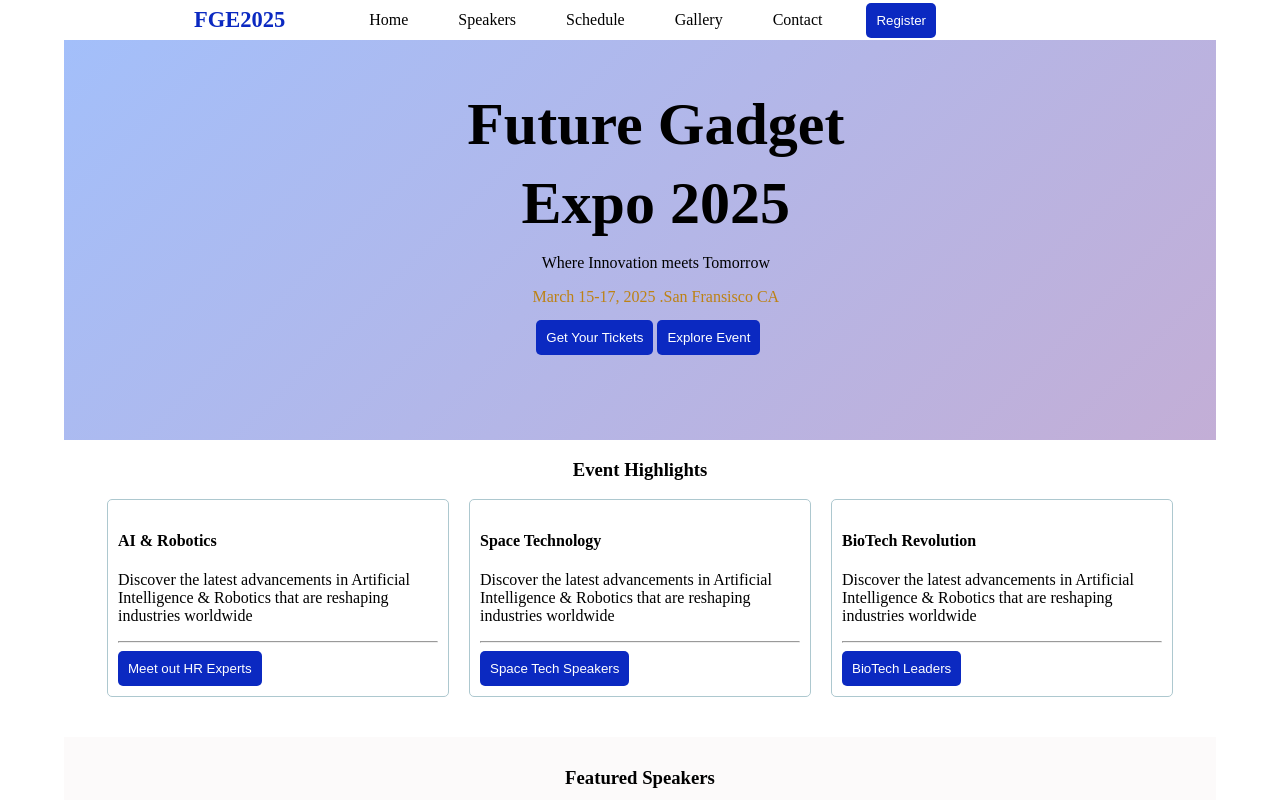
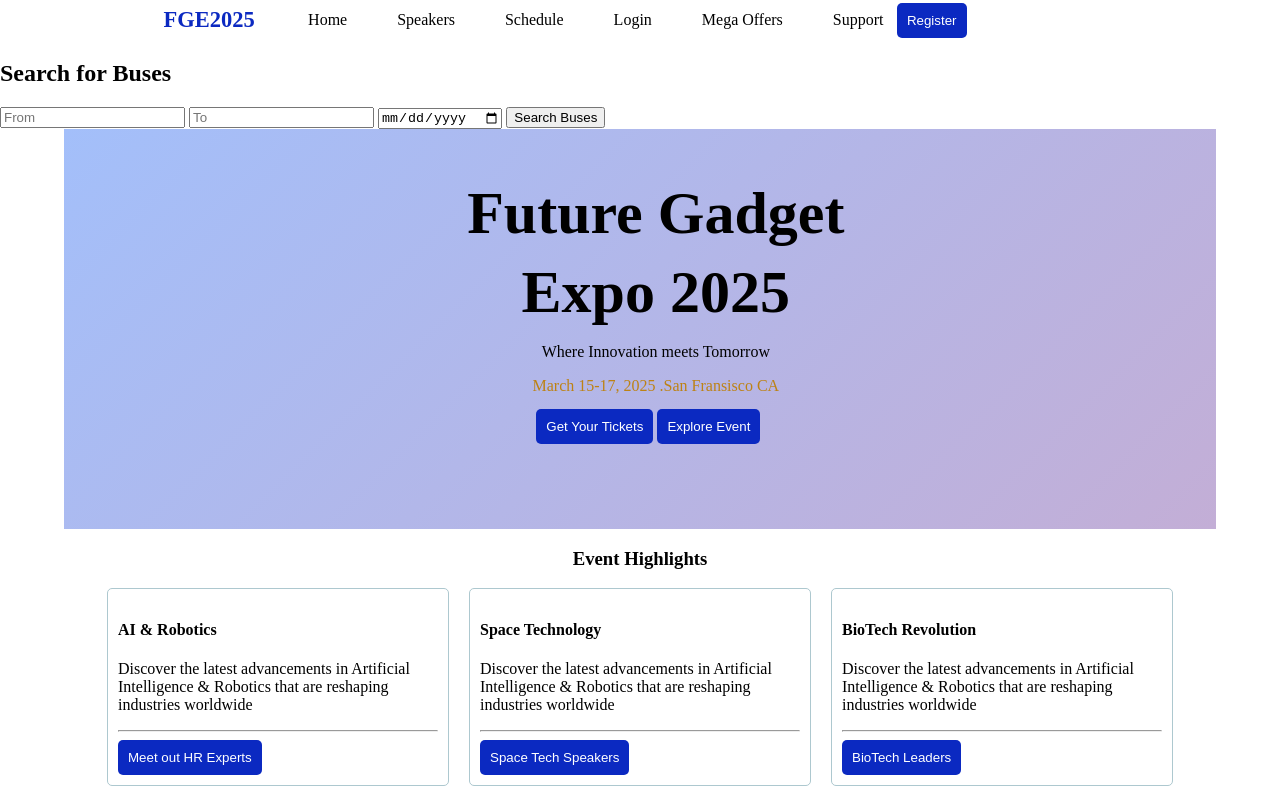
Before and after one commit to ravindra1819/FEG2025PP, a plain HTML site: page index.html in a window 1280 px wide. Shown: the top 800 px of the page. Drawn offline with Linux system fonts and the light colour scheme.

Commit message:
Header | Navbar changes

```diff
--- /dev/null
+++ b/app.js
@@ -0,0 +1,58 @@
+
+const anchorTags = document.getElementsByTagName("a");
+console.log("All Anchor tags :", anchorTags);
+
+// adding new element in header section
+
+const loginItem = document.createElement("li");
+loginItem.innerHTML = `<a href="#" class="nav-item">Login</a>`;
+console.log("Created Element:", loginItem);
+
+const ullistupdate = document.getElementById("nav-list")
+ullistupdate.appendChild(loginItem);
+
+// --- READ & UPDATE ---
+const offersItem = document.getElementById("gallery");
+
+// Read text content
+console.log("Before Update - Offers Text:", offersItem.textContent);
+
+// // Update text content
+offersItem.textContent = "Mega Offers";
+console.log("After Update - Offers Text:", offersItem.textContent);
+
+// --- INSERT ---
+ullistupdate.insertBefore(loginItem, offersItem); // Insert Login before Offers
+console.log("Inserted 'Login' before 'Offers'");
+
+// Replacing Item in navbar
+
+// creating newitem first
+
+const supportItem = document.createElement("li");
+supportItem.innerHTML = `<a href ="#" class="nav-item">Support</a>`;
+
+const olditem = ullistupdate.lastElementChild;
+ullistupdate.replaceChild(supportItem,olditem);
+
+
+// Example for Array Method
+const numlist = [10, 20, 30, 40 , 50];
+// without using curly braces
+// const squarenum = numlist.map((num) => num * num);
+// if we use curly BroadcastChannel, then need to use return inside curly braces
+const squarenum = numlist.map((num) => {return num * num});
+console.log(squarenum)
+
+// DOM Attribute Manipulation
+
+const searchbtn = document.getElementById("searchBtn");
+
+searchbtn.setAttribute("title", "Click to search buses");
+console.log(searchbtn);
+
+searchbtn.setAttribute("data-type", "Primary")
+console.log(searchbtn);
+
+searchbtn.removeAttribute("class");
+console.log(searchbtn);
--- a/index.html
+++ b/index.html
@@ -5,6 +5,7 @@
   <meta charset="UTF-8">
   <meta name="viewport" content="width=device-width, initial-scale=1.0">
   <title>FGG2025</title>
+  <!-- <script src="https://cdn.jsdelivr.net/npm/@tailwindcss/browser@4"></script>   -->
   <link rel="stylesheet" href="./style.css">
 </head>
 
@@ -17,19 +18,30 @@
     </div>
 
     <nav>
-      <ul class="nav-list">
+      <ul class="nav-list" id="nav-list">
         <li><a href="#" class="nav-item">Home</a></li>
         <li><a href="#" class="nav-item">Speakers</a></li>
         <li><a href="#" class="nav-item">Schedule</a></li>
-        <li><a href="#" class="nav-item">Gallery</a></li>
+        <li id="gallery"><a href="#" class="nav-item">Gallery</a></li>
         <li><a href="#" class="nav-item">Contact</a></li>
       </ul>
     </nav>
 
-    <button class="h-btn"><a href="http://127.0.0.1:5501/register.html" class="re-btn" target="_blank">Register</a></button>
+    <button class="h-btn"><a href="http://127.0.0.1:5501/register.html" class="re-btn"
+        target="_blank">Register</a></button>
 
   </header>
   <!-- Header ends here -->
+
+  <section class="bg-white mt-6 rounded-2xl shadow-md container mx-auto p-6">
+    <h2 class="text-xl font-semibold mb-4 text-gray-800">Search for Buses</h2>
+    <div class="grid grid-cols-1 md:grid-cols-4 gap-4">
+      <input type="text" id="fromCity" placeholder="From" class="border p-3 rounded-lg" />
+      <input type="text" id="toCity" placeholder="To" class="border p-3 rounded-lg" />
+      <input type="date" id="journeyDate" class="border p-3 rounded-lg" />
+      <button id="searchBtn" class="bg-red-600 text-white rounded-lg p-3 hover:bg-red-700">Search Buses</button>
+    </div>
+  </section>
 
   <!--hero section starts here-->
   <section class="hero-card">
@@ -209,6 +221,7 @@
 
   <!--Footer ends here-->
 
+  <script src="./app.js"></script>
 
 </body>
 
```
Also changed, not shown: package-lock.json (added).
